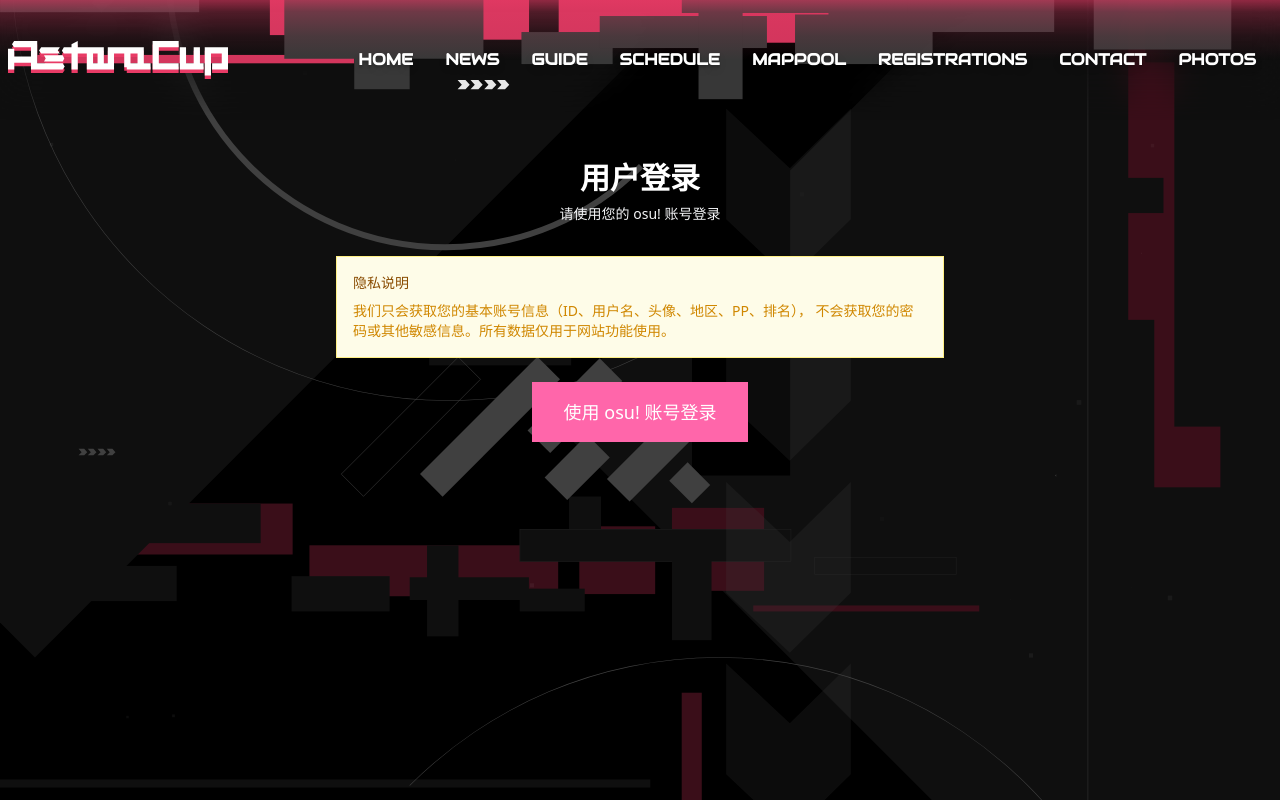
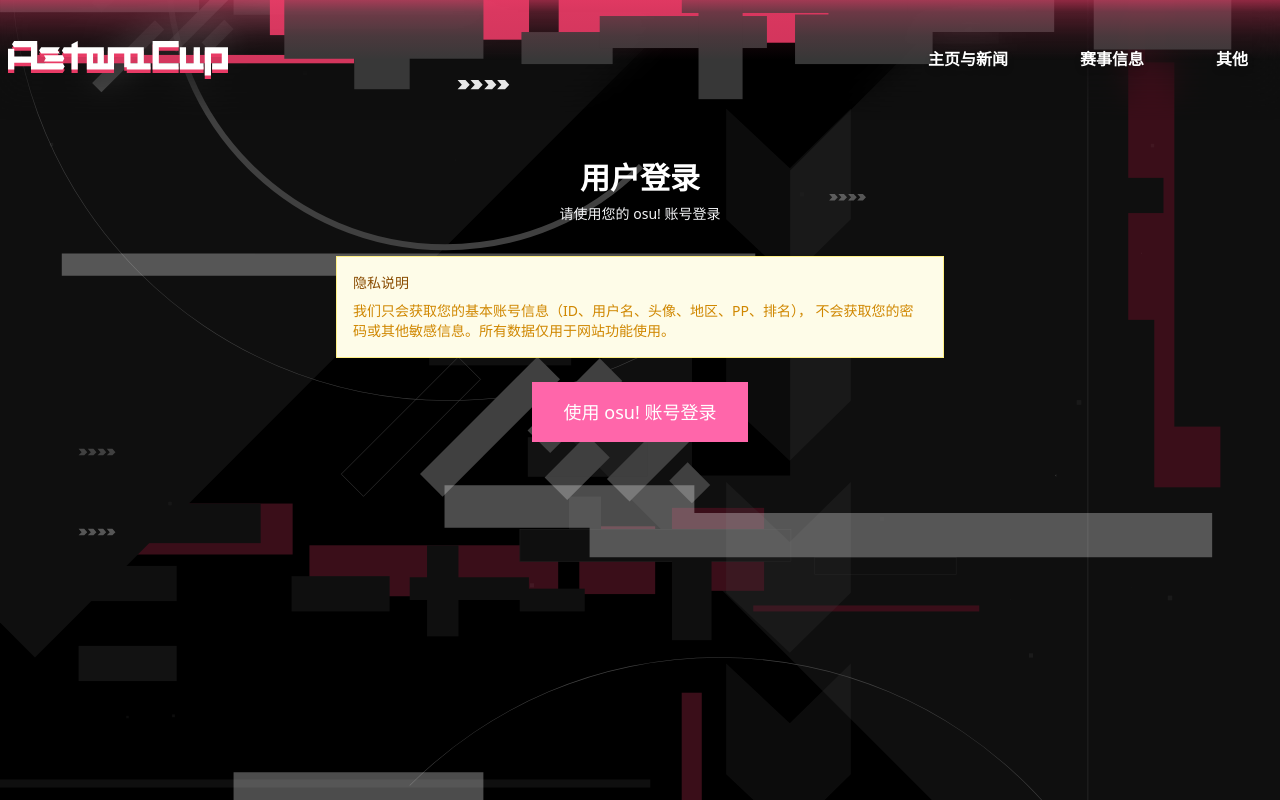
Before and after one commit to AstarCup/astracup-web, a Next.js app: page /register in a window 1280 px wide. Shown: the top 800 px of the page. Built offline with nearby package versions, Linux system fonts and the light colour scheme.

Commit message:
改进网站设计风格

```diff
--- a/src/app/components/Navbar.tsx
+++ b/src/app/components/Navbar.tsx
@@ -3,7 +3,7 @@
 import Link from 'next/link';
 import Image from 'next/image';
 import { usePathname } from 'next/navigation';
-import { useState } from 'react';
+import { useState, useRef, useEffect } from 'react';
 import localFont from "next/font/local";
 
 const audiowide = localFont({
@@ -15,15 +15,90 @@ export default function Navbar() {
     const pathname = usePathname();
     const [isMobileMenuOpen, setMobileMenuOpen] = useState(false);
     const [activeLink, setActiveLink] = useState<string>(pathname);
-    const navLinks = [
+    const [hoveredGroup, setHoveredGroup] = useState<string | null>(null);
+    const [clickedGroup, setClickedGroup] = useState<string | null>(null);
+    const hoverTimeoutRef = useRef<NodeJS.Timeout | null>(null);
+
+    useEffect(() => {
+        const handleDocumentClick = (event: MouseEvent) => {
+            // Check if the click is outside the navbar menu
+            const target = event.target as Element;
+            if (!target.closest('.navbar-menu')) {
+                setClickedGroup(null);
+            }
+        };
+
+        if (clickedGroup) {
+            document.addEventListener('click', handleDocumentClick);
+        }
+
+        return () => {
+            document.removeEventListener('click', handleDocumentClick);
+        };
+    }, [clickedGroup]);
+
+    useEffect(() => {
+        return () => {
+            if (hoverTimeoutRef.current) {
+                clearTimeout(hoverTimeoutRef.current);
+            }
+        };
+    }, []);
+
+    const handleMouseEnter = (groupName: string) => {
+        if (hoverTimeoutRef.current) {
+            clearTimeout(hoverTimeoutRef.current);
+        }
+        setHoveredGroup(groupName);
+    };
+
+    const handleMouseLeave = () => {
+        hoverTimeoutRef.current = setTimeout(() => {
+            setHoveredGroup(null);
+        }, 300); // 300ms delay before hiding
+    };
+
+    const handleGroupClick = (groupName: string) => {
+        if (clickedGroup === groupName) {
+            setClickedGroup(null);
+        } else {
+            setClickedGroup(groupName);
+        }
+    };
+
+    const handleClickOutside = () => {
+        setClickedGroup(null);
+    };
+
+    // Check if a group should be shown (either hovered or clicked)
+    const shouldShowGroup = (groupName: string) => {
+        return hoveredGroup === groupName || clickedGroup === groupName;
+    };
+    const navGroups = [
+        {
+            name: '主页与新闻',
+            links: [
                 { name: 'HOME', href: '/', tip: '主页' },
                 { name: 'NEWS', href: '/news', tip: '新闻' },
+            ]
+        },
+        {
+            name: '赛事信息',
+            links: [
                 { name: 'GUIDE', href: `/guide`, tip: '赛事规则' },
                 { name: 'SCHEDULE', href: `/schedule`, tip: '赛程安排' },
                 { name: 'MAPPOOL', href: `/mapool`, tip: '图池' },
                 { name: 'REGISTRATIONS', href: '/registrations', tip: '所有报名玩家' },
+            ]
+        },
+        {
+            name: '其他',
+            links: [
+
                 { name: 'CONTACT', href: '/contact', tip: '联系我们' },
                 { name: 'PHOTOS', href: `/photos`, tip: '历届荣誉展示' }
+            ]
+        }
     ];
 
     const isActive = (href: string) => pathname === href;
@@ -55,31 +130,49 @@ export default function Navbar() {
                         </div>
 
                         {/* Desktop Menu */}
-                        <ul className="hidden xl:flex space-x-8 text-[#FFFFFF] p-2 m-2">
-                            {navLinks.map((link) => (
-                                <li key={link.href} className="flex flex-col items-center relative text-shadow-lg">
-                                    {activeLink === link.href && (
-                                        <span
-                                            className="absolute -top-7 right-0 px-0 py-0 text-3xl z-10 whitespace-nowrap text-right"
+                        <ul className="hidden xl:flex space-x-8 text-[#FFFFFF] p-2 m-2 navbar-menu">
+                            {navGroups.map((group, groupIndex) => (
+                                <li key={group.name} className="relative">
+                                    <div
+                                        className="flex flex-col items-center relative text-shadow-lg cursor-pointer hover:text-[#E93B66] transition duration-200"
+                                        onMouseEnter={() => handleMouseEnter(group.name)}
+                                        onMouseLeave={handleMouseLeave}
+                                        onClick={() => handleGroupClick(group.name)}
+                                    >
+                                        <span className={`flex items-center gap-2 px-2 py-1 transition-colors duration-200 ${shouldShowGroup(group.name) ? 'bg-white text-gray-800' : 'text-[#FFFFFF]'}`}>
+                                            <span className="w-4 h-4 bg-transparent"></span>
+                                            {group.name}
+                                        </span>
+                                        {shouldShowGroup(group.name) && (
+                                            <div
+                                                className="absolute top-full right-0 mt-2 bg-transparent overflow-hidden z-50 transition-all duration-300 ease-in-out transform origin-top"
                                                 style={{
-                                                color: '#3be9d8c2',
-                                                WebkitTextStroke: '0px #ffffffff',
-                                                fontWeight: 700,
-                                                letterSpacing: '1px',
-                                                direction: 'rtl',
-                                                textAlign: 'right',
+                                                    minWidth: '250px'
+                                                }}
+                                                onMouseEnter={() => handleMouseEnter(group.name)}
+                                                onMouseLeave={handleMouseLeave}
+                                            >
+                                                {group.links.map((link) => (
+                                                    <div key={link.href} className="border-b-4 border-[#E93B66] bg-white/100 hover:bg-[#3BE9D8] hover:border-[#ffffff] transition-colors duration-200 min-h-20 flex mb-2 last:mb-0">
+                                                        <Link
+                                                            href={link.href}
+                                                            className={`flex-1 p-3 text-left text-sm font-medium flex flex-col justify-center relative text-gray-800 ${isActive(link.href) ? 'bg-[#3BE9D8] font-bold' : ''}`}
+                                                            onClick={() => {
+                                                                setActiveLink(link.href);
+                                                                setHoveredGroup(null);
+                                                                setClickedGroup(null);
                                                             }}
                                                         >
-                                            {link.tip}
-                                        </span>
+                                                            <div className="text-xs opacity-75 font-bold mb-1 leading-tight relative z-10">{link.name}
+                                                            </div>
+                                                            <div className="text-2xl font-bold leading-tight inline-flex relative z-10">{link.tip}
+                                                            </div>
+                                                        </Link>
+                                                    </div>
+                                                ))}
+                                            </div>
                                         )}
-                                    <Link
-                                        href={link.href}
-                                        className={`hover:text-[#E93B66] transition duration-200 ${isActive(link.href) ? 'text-[#3BE9D8] font-semibold background-white' : ''}`}
-                                        onClick={() => setActiveLink(link.href)}
-                                    >
-                                        {link.name}
-                                    </Link>
+                                    </div>
                                 </li>
                             ))}
                         </ul>
@@ -105,7 +198,7 @@ export default function Navbar() {
                     >
                         <div className=" p-4">
                             <div className="grid grid-cols-2 gap-2">
-                                {navLinks.map((link) => (
+                                {navGroups.flatMap(group => group.links).map((link) => (
                                     <div key={link.href} className="border-b-4 border-[#E93B66] bg-white/100 hover:bg-[#3BE9D8] hover:border-[#ffffff] transition-colors duration-200 min-h-20 flex">
                                         <Link
                                             href={link.href}
--- /dev/null
+++ b/src/app/components/ParallaxBackground.tsx
@@ -0,0 +1,114 @@
+'use client';
+
+import { useState, useEffect } from 'react';
+import Image from "next/image";
+
+export default function ParallaxBackground() {
+    const [scrollY, setScrollY] = useState(0);
+    const [windowHeight, setWindowHeight] = useState(1000); // 默认值
+    const [offsets, setOffsets] = useState({ offset1: 0, offset2: -1000, offset3: 1000 });
+
+    useEffect(() => {
+        // 确保在客户端运行
+        if (typeof window === 'undefined') return;
+
+        const handleScroll = () => {
+            const newScrollY = window.scrollY;
+            setScrollY(newScrollY);
+
+            // 计算循环位置（反向滚动）
+            const parallaxOffset = (-newScrollY * 0.5) % windowHeight;
+            setOffsets({
+                offset1: parallaxOffset,
+                offset2: parallaxOffset - windowHeight,
+                offset3: parallaxOffset + windowHeight
+            });
+        };
+
+        const handleResize = () => {
+            const newHeight = window.innerHeight;
+            setWindowHeight(newHeight);
+            // 重新计算偏移（反向滚动）
+            const parallaxOffset = (-scrollY * 0.5) % newHeight;
+            setOffsets({
+                offset1: parallaxOffset,
+                offset2: parallaxOffset - newHeight,
+                offset3: parallaxOffset + newHeight
+            });
+        };
+
+        // 初始化
+        setWindowHeight(window.innerHeight);
+        handleScroll(); // 初始计算
+
+        window.addEventListener('scroll', handleScroll);
+        window.addEventListener('resize', handleResize);
+
+        return () => {
+            window.removeEventListener('scroll', handleScroll);
+            window.removeEventListener('resize', handleResize);
+        };
+    }, [windowHeight, scrollY]);
+
+    return (
+        <div style={{
+            position: 'fixed',
+            top: 0,
+            left: 0,
+            width: '100%',
+            height: '100%',
+            zIndex: -9998,
+            overflow: 'visible',
+            pointerEvents: 'none'
+        }}>
+            {/* 第一层背景 */}
+            <Image
+                src="/background-parallax.svg"
+                alt="Parallax Background 1"
+                className="object-cover object-center select-none pointer-events-none opacity-30"
+                style={{
+                    position: 'absolute',
+                    width: '100%',
+                    height: '120%',
+                    top: `${offsets.offset1}px`,
+                    left: 0,
+                    willChange: 'transform'
+                }}
+                width={1000}
+                height={600}
+            />
+            {/* 第二层背景（上方循环） */}
+            <Image
+                src="/background-parallax.svg"
+                alt="Parallax Background 2"
+                className="object-cover object-center select-none pointer-events-none opacity-30"
+                style={{
+                    position: 'absolute',
+                    width: '100%',
+                    height: '120%',
+                    top: `${offsets.offset2}px`,
+                    left: 0,
+                    willChange: 'transform'
+                }}
+                width={1000}
+                height={600}
+            />
+            {/* 第三层背景（下方循环） */}
+            <Image
+                src="/background-parallax.svg"
+                alt="Parallax Background 3"
+                className="object-cover object-center select-none pointer-events-none opacity-30"
+                style={{
+                    position: 'absolute',
+                    width: '100%',
+                    height: '120%',
+                    top: `${offsets.offset3}px`,
+                    left: 0,
+                    willChange: 'transform'
+                }}
+                width={1000}
+                height={600}
+            />
+        </div>
+    );
+}
--- a/src/app/components/footer.tsx
+++ b/src/app/components/footer.tsx
@@ -61,7 +61,7 @@ export default function Footer() {
                     © {new Date().getFullYear()} Astara Cup. All rights reserved.
                 </span>
                 <span style={{ fontSize: '0.9rem', opacity: 0.8 }}>
-                    1145141919810
+                    <p>Ciallo～ (∠・ω&lt; )⌒☆</p>
                 </span>
             </div>
 
--- a/src/app/layout.tsx
+++ b/src/app/layout.tsx
@@ -5,6 +5,7 @@ import { Metadata } from "next";
 import Navbar from '@/app/components/Navbar';
 import Footer from '@/app/components/footer';
 import NoiseBackground from './components/NoiseBackground';
+import ParallaxBackground from './components/ParallaxBackground';
 import { NotificationContainer } from './components/Notification';
 import Image from "next/image";
 
@@ -40,6 +41,7 @@ export default function RootLayout({
     <html lang="zh">
       <body className={`${geistSans.variable} ${geistMono.variable} antialiased`}>
         <NoiseBackground />
+        <ParallaxBackground />
         <Image
           src="/background-top.svg"
           alt="Background"
```
Also changed, not shown: public/background-parallax.svg (added). Lines whose indentation alone changed are shown as unchanged.
